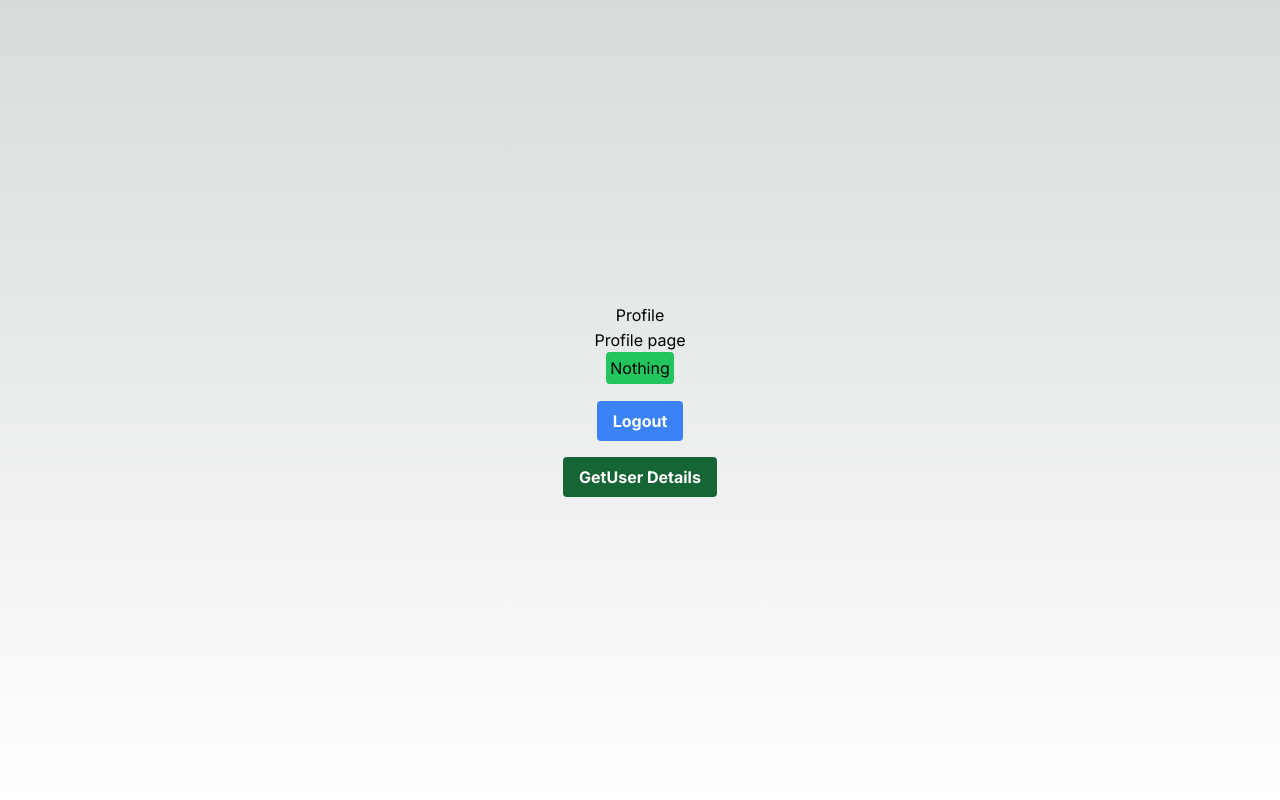
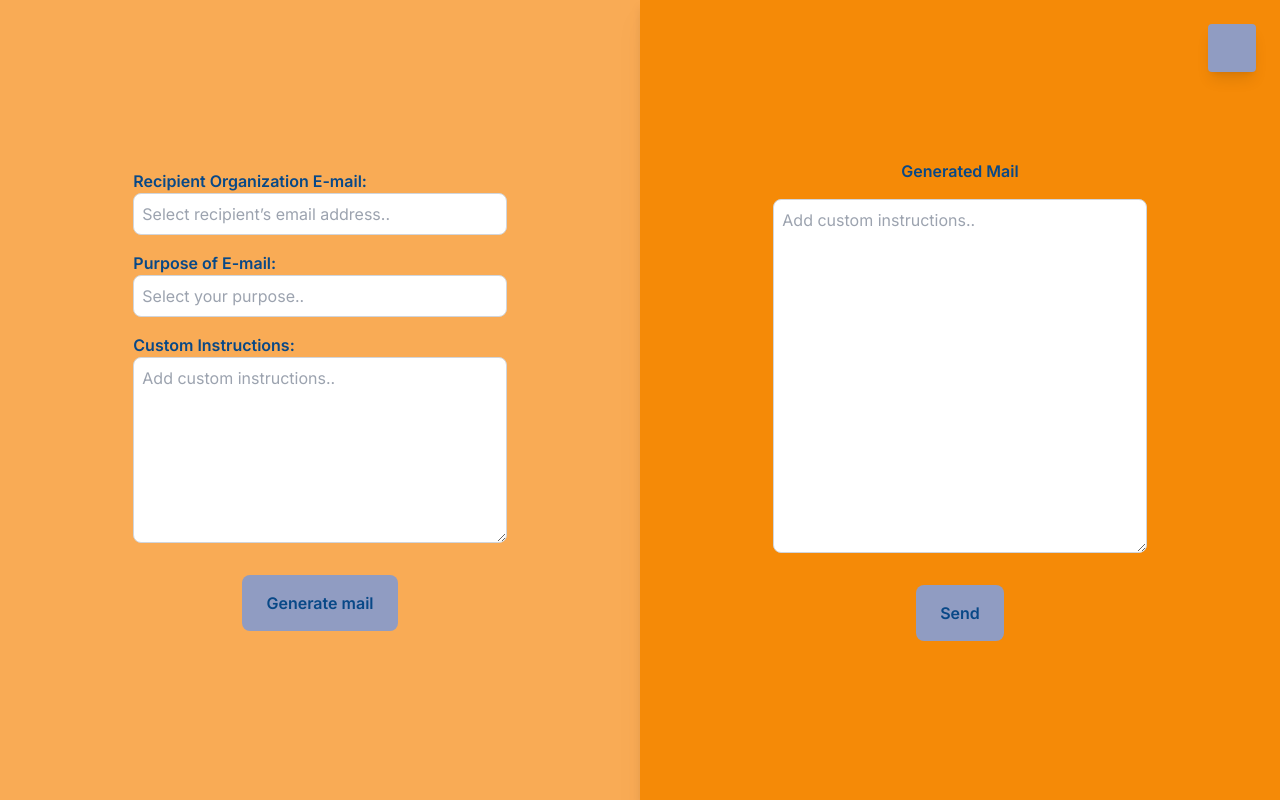
Before and after one commit to vedantkingh/symbit, a Next.js app: page /profile in a window 1280 px wide. Built offline with nearby package versions, Linux system fonts and the light colour scheme.

Commit message:
Update: UI

```diff
--- /dev/null
+++ b/src/app/components/HeroComponent.tsx
@@ -0,0 +1,23 @@
+import Image from 'next/image';
+import React from 'react';
+
+const HeroComponent = () => {
+    return (
+        <div className="flex flex-col items-left justify-center w-1/2 h-screen bg-white p-8">
+            <div>
+                <Image src="/symbit_logo.svg" alt="Symbit logo" width={150} height={37} />
+            </div>
+            <div className="flex flex-col items-center justify-center p-16">
+                <div className="text-5xl font-bold my-12 text-lightBlack">
+                    Easily Craft <span className="text-darkOrange">Personalized Emails using AI</span> for any Company with our intuitive Platform.
+                </div>
+                <div className="text-black">
+                    Lorem ipsum dolor sit amet, consectetur adipiscing elit, sed do eiusmod tempor incididunt ut labore et dolore magna aliqua. Ut enim ad minim veniam, quis nostrud exercitation ullamco laboris nisi ut aliquip ex ea commodo consequat. Duis aute irure dolor in reprehenderit in voluptate velit esse cillum dolore eu fugiat nulla pariatur. Excepteur sint occaecat cupidatat non proident, sunt in culpa qui officia deserunt mollit anim id est laborum.
+                </div>
+            </div>
+
+        </div>
+    );
+};
+
+export default HeroComponent;
--- a/src/app/login/page.tsx
+++ b/src/app/login/page.tsx
@@ -1,10 +1,10 @@
 "use client";
 import Link from "next/link";
-import React, {useEffect} from "react";
-import {useRouter} from "next/navigation";
+import React, { useEffect } from "react";
+import { useRouter } from "next/navigation";
 import axios from "axios";
 import { toast } from "react-hot-toast";
-
+import HeroComponent from "../components/HeroComponent";
 
 
 
@@ -27,50 +27,55 @@ export default function LoginPage() {
             console.log("Login success", response.data);
             toast.success("Login success");
             router.push("/profile");
-        } catch (error:any) {
+        } catch (error: any) {
             console.log("Login failed", error.message);
             toast.error(error.message);
-        } finally{
+        } finally {
             setLoading(false);
         }
     }
 
     useEffect(() => {
-        if(user.email.length > 0 && user.password.length > 0) {
+        if (user.email.length > 0 && user.password.length > 0) {
             setButtonDisabled(false);
-        } else{
+        } else {
             setButtonDisabled(true);
         }
     }, [user]);
 
     return (
-    <div className="flex flex-col items-center justify-center min-h-screen py-2">
-        <h1>{loading ? "Processing" : "Login"}</h1>
+        <div className="flex items-center justify-center">
+            <HeroComponent/>
+            <div className="flex flex-col items-center justify-center w-1/2 h-screen py-2 bg-darkOrange drop-shadow-xl">
+                <h1 className="text-2xl font-bold text-darkBlue p-4">{loading ? "Processing" : "Login"}</h1>
                 <hr />
 
-        <label htmlFor="email">email</label>
+                <div className="flex flex-col items-center justify-center p-8 rounded-2xl bg-darkBlue drop-shadow-md">
+                    <label htmlFor="email">Email</label>
                     <input
                         className="p-2 border border-gray-300 rounded-lg mb-4 focus:outline-none focus:border-gray-600 text-black"
                         id="email"
                         type="text"
                         value={user.email}
-            onChange={(e) => setUser({...user, email: e.target.value})}
-            placeholder="email"
+                        onChange={(e) => setUser({ ...user, email: e.target.value })}
+                        placeholder="Email"
                     />
-        <label htmlFor="password">password</label>
+                    <label htmlFor="password">Password</label>
                     <input
                         className="p-2 border border-gray-300 rounded-lg mb-4 focus:outline-none focus:border-gray-600 text-black"
                         id="password"
                         type="password"
                         value={user.password}
-            onChange={(e) => setUser({...user, password: e.target.value})}
-            placeholder="password"
+                        onChange={(e) => setUser({ ...user, password: e.target.value })}
+                        placeholder="Password"
                     />
                     <button
                         onClick={onLogin}
                         className="p-2 border border-gray-300 rounded-lg mb-4 focus:outline-none focus:border-gray-600">Login here</button>
                     <Link href="/signup">Visit Signup page</Link>
                 </div>
+            </div>
+        </div>
     )
 
 }
--- a/src/app/profile/page.tsx
+++ b/src/app/profile/page.tsx
@@ -1,9 +1,9 @@
 "use client";
 import axios from "axios";
 import Link from "next/link";
-import React, {useState} from "react";
-import {toast} from "react-hot-toast";
-import {useRouter} from "next/navigation";
+import React, { useState } from "react";
+import { toast } from "react-hot-toast";
+import { useRouter } from "next/navigation";
 
 
 export default function ProfilePage() {
@@ -14,7 +14,7 @@ export default function ProfilePage() {
             await axios.get('/api/users/logout')
             toast.success('Logout successful')
             router.push('/login')
-        } catch (error:any) {
+        } catch (error: any) {
             console.log(error.message);
             toast.error(error.message)
         }
@@ -27,24 +27,66 @@ export default function ProfilePage() {
     }
 
     return (
-        <div className="flex flex-col items-center justify-center min-h-screen py-2">
-            <h1>Profile</h1>
-            <hr />
-            <p>Profile page</p>
-            <h2 className="p-1 rounded bg-green-500">{data === 'nothing' ? "Nothing" : <Link href={`/profile/${data}`}>{data}
-            </Link>}</h2>
-        <hr />
-        <button
-        onClick={logout}
-        className="bg-blue-500 mt-4 hover:bg-blue-700 text-white font-bold py-2 px-4 rounded"
-        >Logout</button>
+        <div className="flex relative">
+            <div className="absolute top-0 right-0 mt-6 mr-6 bg-lightBlue p-6 shadow-lg rounded z-10">
+                {/* <ul>
+                    <li><a href="#">Menu Item 1</a></li>
+                    <li><a href="#">Menu Item 2</a></li>
+                    <li><a href="#">Menu Item 3</a></li>
+                </ul> */}
+            </div>
+            <div className="w-1/2 h-screen bg-lightOrange">
+                <div className="flex flex-col items-center justify-center h-screen p-10">
+                    <label className="font-semibold text-darkBlue w-2/3">Recipient Organization E-mail:</label>
+                    <input
+                        className="p-2 border border-gray-300 rounded-lg mb-4 focus:outline-none focus:border-gray-600 text-black w-2/3"
+                        id="organization_email"
+                        type="text"
+                        placeholder="Select recipient’s email address.." />
+                    <label className="font-semibold text-darkBlue w-2/3">Purpose of E-mail:</label>
+                    <input
+                        className="p-2 border border-gray-300 rounded-lg mb-4 focus:outline-none focus:border-gray-600 text-black w-2/3"
+                        id="purpose_of_email"
+                        type="text"
+                        placeholder="Select your purpose.." />
+                    <label className="font-semibold text-darkBlue w-2/3">Custom Instructions:</label>
+                    <textarea
+                        className="p-2 border border-gray-300 rounded-lg mb-8 focus:outline-none focus:border-gray-600 text-black w-2/3 text-wrap"
+                        id="purpose_of_email"
+                        rows={7}
+                        placeholder="Add custom instructions.." />
+                    <button className="bg-lightBlue py-4 px-6 font-semibold text-darkBlue rounded-lg">Generate mail</button>
+                </div>
+            </div>
+            <div className="w-1/2 h-screen bg-darkOrange drop-shadow-xl">
+                <div className="flex flex-col items-center justify-center h-screen p-10">
+                    <label className="font-semibold text-darkBlue mb-4">Generated Mail</label>
+                    <textarea
+                        className="p-2 border border-gray-300 rounded-lg mb-8 focus:outline-none focus:border-gray-600 text-black w-2/3 text-wrap"
+                        id="purpose_of_email"
+                        rows={14}
+                        placeholder="Add custom instructions.." />
+                    <button className="bg-lightBlue py-4 px-6 font-semibold text-darkBlue rounded-lg">Send</button>
+                </div>
+            </div>
+        </div>
 
-        <button
-        onClick={getUserDetails}
-        className="bg-green-800 mt-4 hover:bg-blue-700 text-white font-bold py-2 px-4 rounded"
-        >GetUser Details</button>
+        // <div className="flex flex-col items-center justify-center min-h-screen py-2">
+        //     <h1>Profile</h1>
+        //     <hr />
+        //     <p>Profile page</p>
+        //     <h2 className="p-1 rounded bg-green-500">{data === 'nothing' ? "Nothing" : <Link href={`/profile/${data}`}>{data}
+        //     </Link>}</h2>
+        //     <hr />
+        //     <button
+        //         onClick={logout}
+        //         className="bg-blue-500 mt-4 hover:bg-blue-700 text-white font-bold py-2 px-4 rounded"
+        //     >Logout</button>
 
-
-            </div>
+        //     <button
+        //         onClick={getUserDetails}
+        //         className="bg-green-800 mt-4 hover:bg-blue-700 text-white font-bold py-2 px-4 rounded"
+        //     >GetUser Details</button>
+        // </div>
     )
 }
--- a/tailwind.config.ts
+++ b/tailwind.config.ts
@@ -13,6 +13,14 @@ const config: Config = {
         "gradient-conic":
           "conic-gradient(from 180deg at 50% 50%, var(--tw-gradient-stops))",
       },
+      colors: {
+        lightOrange: '#F9AB55',
+        darkOrange: '#F58A07',
+        lightBlue: '#909CC2',
+        darkBlue: '#084887',
+        lightBlack: '#111111',
+        offWhite: '#EEEEEE',
+      }
     },
   },
   plugins: [],
```
Also changed, not shown: src/app/signup/page.tsx (+22 -15 lines), public/symbit_logo.svg (added), 1 other file (tests, documents, lock files or other folders). Lines whose indentation alone changed are shown as unchanged.
